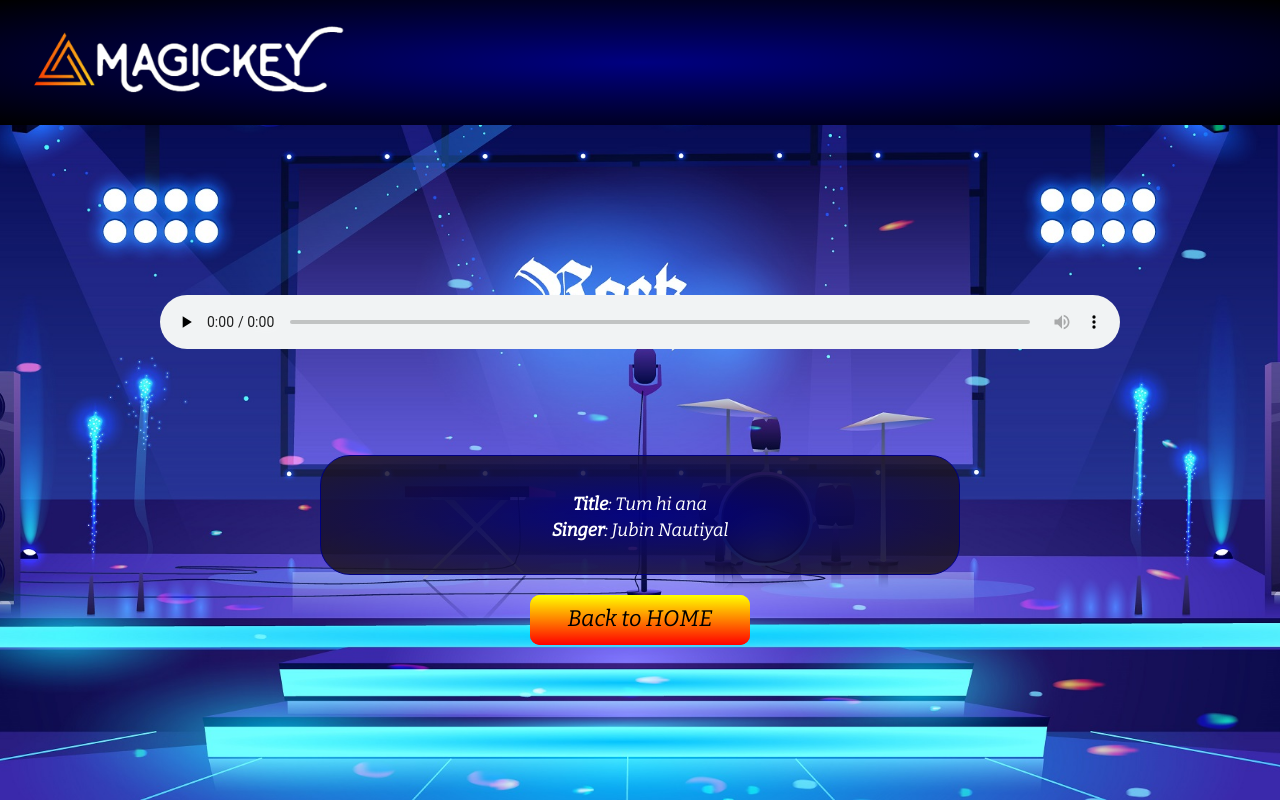
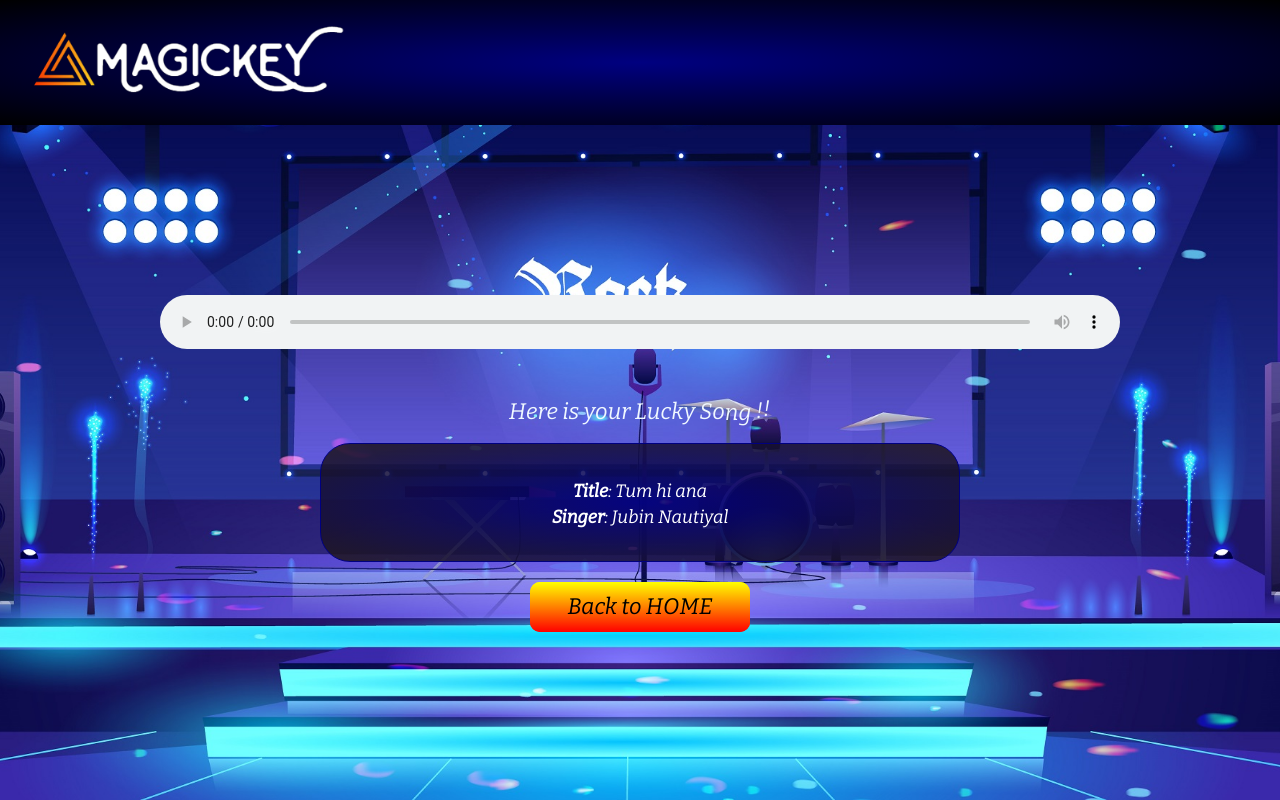
Before and after one commit to Anshu-Bisht/project-music, a plain HTML site: page music.html in a window 1280 px wide. Drawn offline with nearby package versions, Linux system fonts and the light colour scheme.

Commit message:
magickey

```diff
--- a/css/styles.css
+++ b/css/styles.css
@@ -1,5 +1,5 @@
 body {
-    font-size: 8px;
+    font-size: 15px;
     font-family: 'Bitter', serif;
     background: linear-gradient(to right,yellow,pink)  no-repeat fixed;
 }
--- a/music.html
+++ b/music.html
@@ -135,7 +135,32 @@
     100% { background-position: 0 0; }
 }
 /* ------------------------------------------------------------------------------------ */
+/* animation 2 */
+.ml6 {
+  position: relative;
+  font-weight: 100;
+  font-size: 1.5em;
+  color: aliceblue;
+}
 
+.ml6 .text-wrapper {
+  position: relative;
+  display: inline-block;
+  padding-top: 0.2em;
+  padding-right: 0.05em;
+  padding-bottom: 0.1em;
+  overflow: hidden;
+}
+
+.ml6 .letter {
+  display: inline-block;
+  line-height: 1em;
+}
+
+.fav{
+    text-align: center;
+    margin-top: -60px;
+}
     </style>
 </head>
 <body>
@@ -159,6 +184,13 @@
             <b>Your outdated browser doesn't support audio.</b>
     </audio>
    </div>
+   <div class="fav">
+    <h1 class="ml6">
+        <span class="text-wrapper">
+          <span class="letters">Here is your Lucky Song !!</span>
+        </span>
+      </h1>
+   </div>
 
     <div id="box"><br><b>Title</b>: <span id="songTitle"></span><br>
         <b>Singer</b>: <span id="songAlbum"></span><br>
@@ -167,6 +199,7 @@
         <button class="glow-on-hover" type="button"><a href="index.html">Back to HOME</a></button>
 
       </div>
+      <script src="https://cdnjs.cloudflare.com/ajax/libs/animejs/2.0.2/anime.min.js"></script>
     <script>
         var songs=[
             {filename: "songs/Closer - The Chainsmokers Ft Halse (DJJOhAL.Com).mp3", title: "Closer", singer: "Chainsmokers"}
@@ -207,4 +240,23 @@
         document.getElementById("songAlbum").textContent=song.singer;
 
     </script>
+    <script>// Wrap every letter in a span
+        var textWrapper = document.querySelector('.ml6 .letters');
+        textWrapper.innerHTML = textWrapper.textContent.replace(/\S/g, "<span class='letter'>$&</span>");
+
+        anime.timeline({loop: true})
+          .add({
+            targets: '.ml6 .letter',
+            translateY: ["1.1em", 0],
+            translateZ: 0,
+            duration: 750,
+            delay: (el, i) => 50 * i
+          }).add({
+            targets: '.ml6',
+            opacity: 0,
+            duration: 1000,
+            easing: "easeOutExpo",
+            delay: 1000
+          });
+          </script>
 </body>
```
Also changed, not shown: dice.html (+6 -3 lines), index.html (+1 -0 lines), spin.html (+2 -2 lines).
